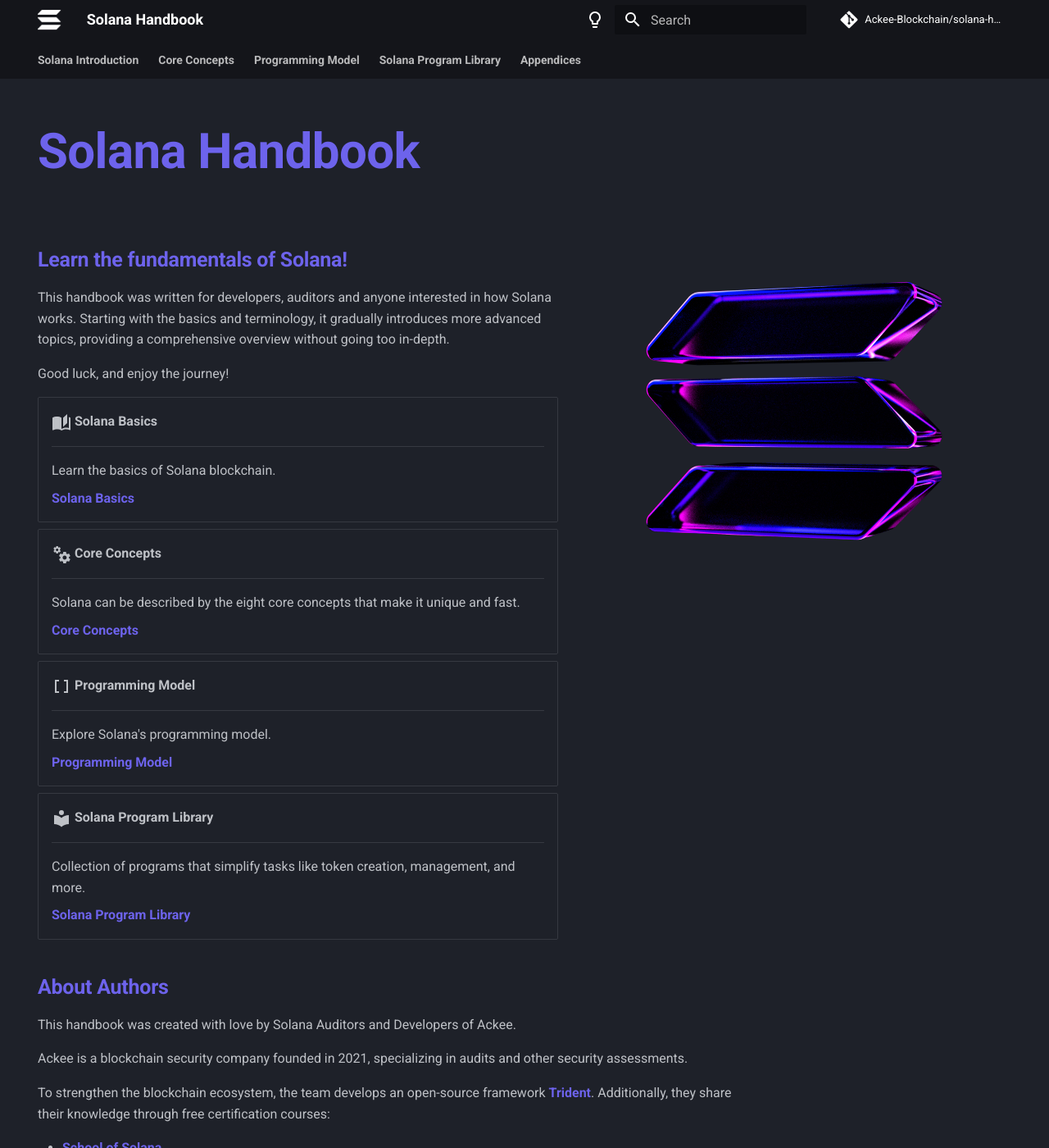
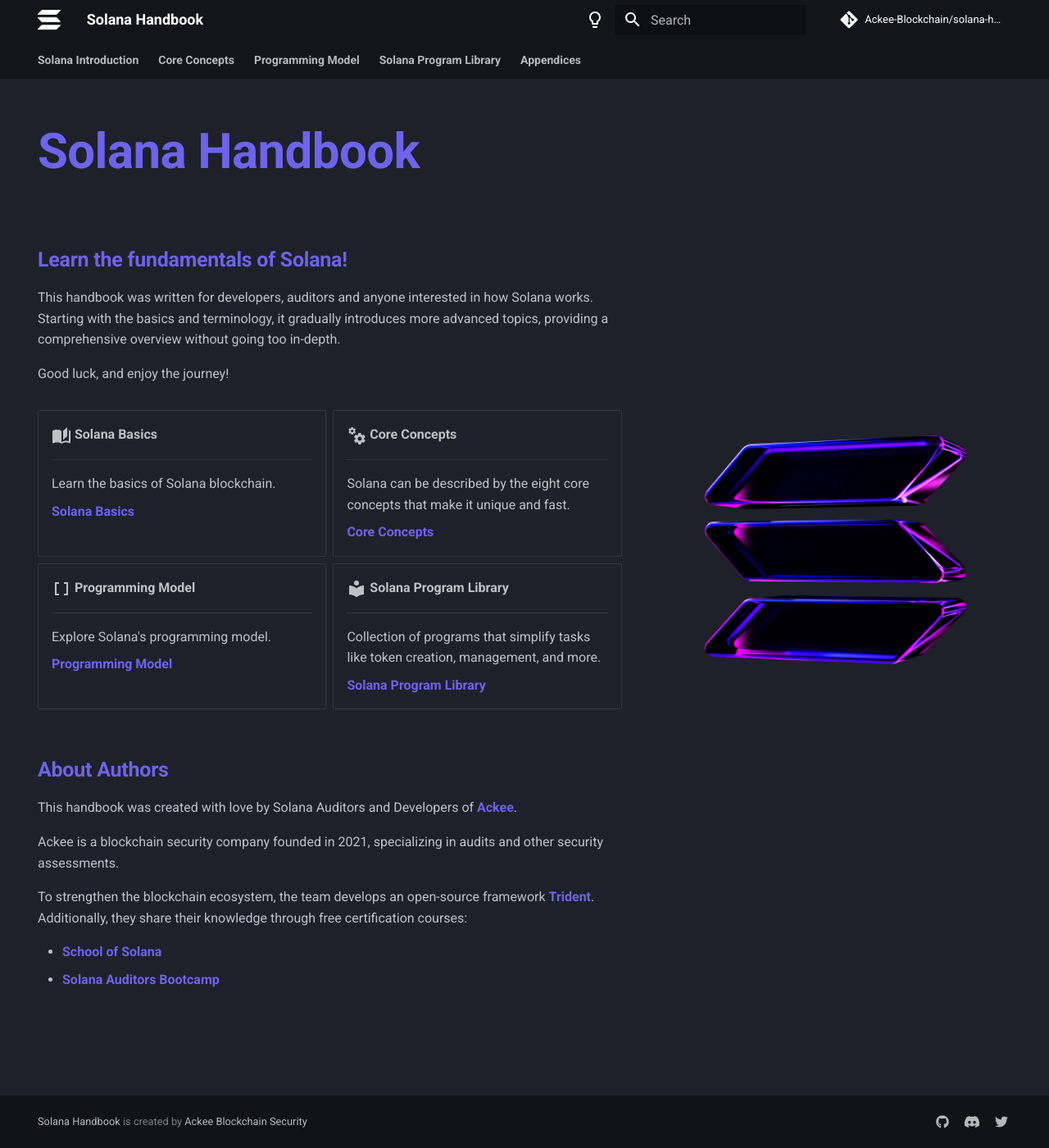
Before and after one commit to vmpyre/solana-handbook, an MkDocs documentation site: the page built from docs/index.md, in a window 1280 px wide and 1400 px high. Shown: the whole window at 82% size. Built offline with MkDocs 1.6.1 and Material for MkDocs 9.7.7, drawn with Linux system fonts in a browser that asks for light colours; comment, search, counter and statistics services are not loaded.

Commit message:
add social cards and update index page design (#29)
* add social cards and update index page design

* update requirements

* add image for mobile resolution

```diff
--- a/docs/index.md
+++ b/docs/index.md
@@ -7,15 +8,19 @@ hide:
 
 <h1 style="font-size: 60px;">Solana Handbook</h1>
 
-![Solana](./images/solana-glass-dark-3.png){ align=right}
+<div class="mobile-image">
+    <img src="./images/solana-glass-dark-3.png" alt="Solana">
+</div>
 
+<div markdown class="text-box">
 ## Learn the fundamentals of Solana!
 
 This handbook was written for developers, auditors and anyone interested in how Solana works. Starting with the basics and terminology, it gradually introduces more advanced topics, providing a comprehensive overview without going too in-depth.
 
 Good luck, and enjoy the journey!
-<div markdown>
+</div >
 
+<div class="grid-container" markdown>
 <div class="grid cards" markdown>
 
 -   :material-book-open-page-variant:{ .lg .middle } __Solana Basics__
@@ -51,12 +56,16 @@ Good luck, and enjoy the journey!
     [__Solana Program Library__](./chapter4/index.md)
 
 </div>
+
+<div class="vertical-align-right">
+    <img src="./images/solana-glass-dark-3.png" alt="Solana">
+</div>
 </div>
 
+<div markdown class="text-box">
 ## About Authors
 
-<div markdown style="width: 850px">
-This handbook was created with love by Solana Auditors and Developers of Ackee.
+This handbook was created with love by Solana Auditors and Developers of [__Ackee__](https://ackee.xyz/).
 
 Ackee is a blockchain security company founded in 2021, specializing in audits and other security assessments.
 
--- a/docs/stylesheets/extra.css
+++ b/docs/stylesheets/extra.css
@@ -147,3 +147,66 @@ img {
     width: auto;
     border-radius: 0;
 }
+
+/* Index Page Style */
+.vertical-align-right {
+    display: flex;
+    align-items: center;
+    justify-content: flex-end;
+    height: 100%;
+}
+
+.grid-container {
+    display: grid;
+    grid-template-columns: 60% 40%;
+    /* Two equal columns */
+    align-items: center;
+    /* Vertically center the content */
+    gap: 20px;
+    /* Space between the columns */
+}
+
+.text-box {
+width: 60%;
+}
+
+.mobile-image {
+    display: none;
+}
+
+@media (max-width: 1130px) {
+    .grid-container {
+        display: block;
+        width: 900px
+    }
+
+    .text-box {
+        width: 900px;
+    }
+
+    .grid-container .vertical-align-right {
+        display: none;
+    }
+}
+
+@media (max-width: 950px) {
+    .grid-container {
+        display: block;
+        width: auto;
+    }
+
+    .text-box {
+        width: 100%;
+    }
+}
+
+@media (max-width: 650px) {
+    .mobile-image {
+        display: flex;
+        justify-content: center;
+    }
+
+    .mobile-image img {
+        height: 100%;
+    }
+}
--- a/mkdocs.yml
+++ b/mkdocs.yml
@@ -2,8 +2,8 @@ site_name: Solana Handbook
 site_url: https://ackee.xyz/solana/book
 repo_url: https://github.com/Ackee-Blockchain/solana-handbook
 repo_name: Ackee-Blockchain/solana-handbook
-site_description: For Experts by Experts
-site_author: Ackee Blockchain
+site_description: A comprehensive guide by Solana experts, covering core concepts, programming models and security.
+site_author: Ackee Blockchain Security
 
 
 edit_uri: ''
@@ -99,6 +99,11 @@ extra:
       link: https://discord.gg/Q3J5KUXuXK
     - icon: fontawesome/brands/twitter
       link: https://twitter.com/AckeeBlockchain
+  meta:
+    description: "A comprehensive guide by experts on Solana, covering core concepts, programming models and security."
+    keywords: "Solana, Solana Handbook, Solana Security, Solana Programming, Solana Development"
+    author: "Ackee Blockchain Security"
+    og:image: "images/solana-handbook-open-graph-image.png"  # Social media preview image
 
 # https://www.mkdocs.org/user-guide/configuration/#plugins
 plugins:
@@ -108,6 +113,10 @@ plugins:
       minify_html: true
   - git-revision-date-localized:
       enable_creation_date: false
+  - social:
+      cards_layout_options:
+        background_color: "#000000"
+        # background_image: images/solana-handbook-open-graph-image.png
 
 # https://squidfunk.github.io/mkdocs-material/customization/?h=extra+css#additional-css
 extra_css:
--- /dev/null
+++ b/overrides/main.html
@@ -0,0 +1,13 @@
+{% extends "base.html" %}
+
+
+<!-- Stop appending site name to the tab title -->
+{% block htmltitle %}
+    {% if page.meta and page.meta.title %}
+        <title>{{ page.meta.title }}</title>
+    {% elif page.title and not page.is_homepage %}
+        <title>{{ page.title | striptags }}</title>
+    {% else %}
+        <title>{{ config.site_name }}</title>
+    {% endif %}
+{% endblock %}
--- a/requirements.txt
+++ b/requirements.txt
@@ -5,3 +5,4 @@ mkdocs-git-revision-date-localized-plugin
 mkdocs-awesome-pages-plugin
 mkdocs-material
 mkdocs-macros-plugin
+mkdocs-material[imaging]
```
Also changed, not shown: other parts of docs/index.md (+1 -0 lines), docs/images/solana-handbook-open-graph-image.png (added).
